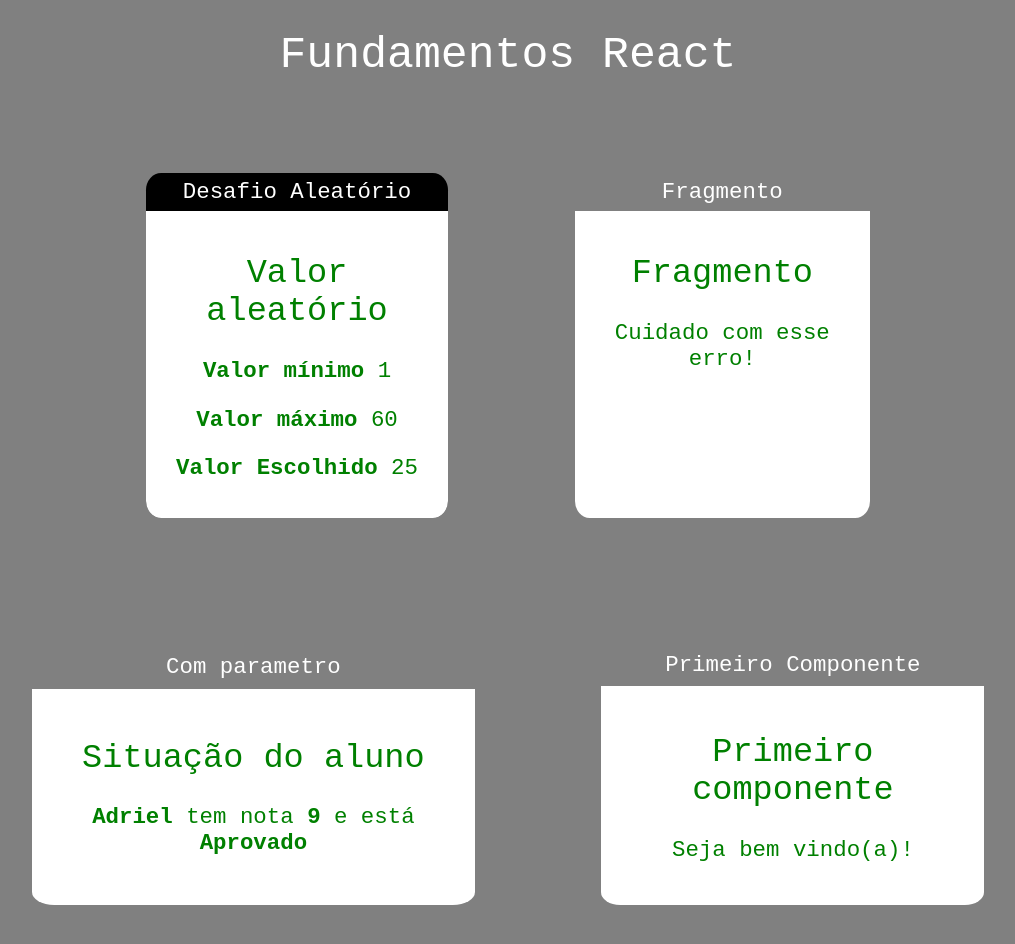
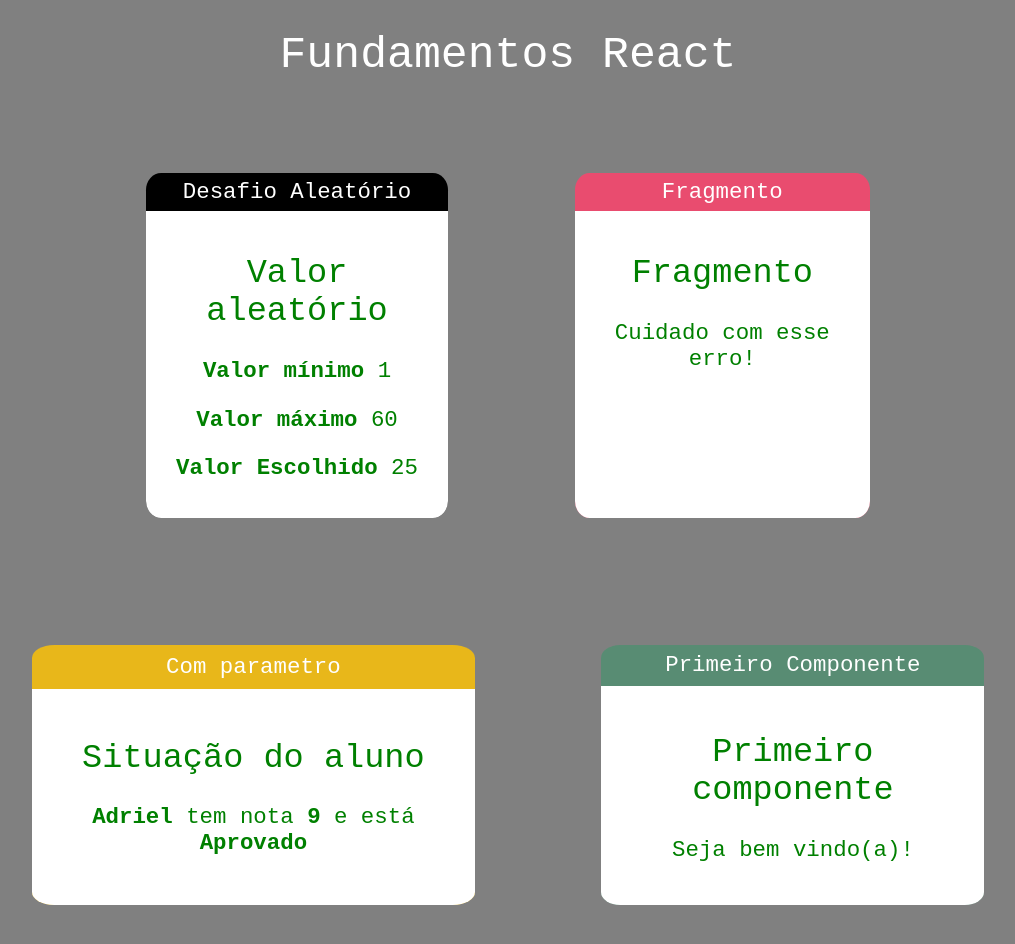
Before and after one commit to AdrielModollo/React-app-Node, a React (Create React App) app in the folder fundamentos-react/: page / in a window 1280 px wide. Shown: the top 944 px of the page, without its empty margins (132-1147 px from the left). Built offline with nearby package versions, Linux system fonts and the light colour scheme; a web font is replaced by a local one.

Commit message:
Cores alternadas

```diff
--- a/fundamentos-react/src/App.jsx
+++ b/fundamentos-react/src/App.jsx
@@ -18,18 +18,18 @@ export default () =>
                 <Aleatorio min={1} max={60} />
             </Card>
 
-            <Card titulo="Fragmento">
+            <Card titulo="Fragmento"  color="#E94C6F">
                 <Fragmento  />
             </Card>
 
-            <Card titulo="Com parametro">
+            <Card titulo="Com parametro"  color="#E8B71A">
                 <ComParametro
                     titulo="Situação do aluno"
                     aluno="Adriel" nota={8.7}
                 />
             </Card>
 
-            <Card titulo="Primeiro Componente">
+            <Card titulo="Primeiro Componente"  color="#588C73">
                 <Primeiro />
             </Card>
         </div>
--- a/fundamentos-react/src/components/layout/Card.jsx
+++ b/fundamentos-react/src/components/layout/Card.jsx
@@ -3,7 +3,8 @@ import React from 'react'
 
 export default (props) => {
     const estilo = {
-        backgroundColor: props.color //|| '#F00'
+        backgroundColor: props.color, //|| '#F00'
+        borderColor: props.color //|| '#F00'
     }
 
     return (
```
